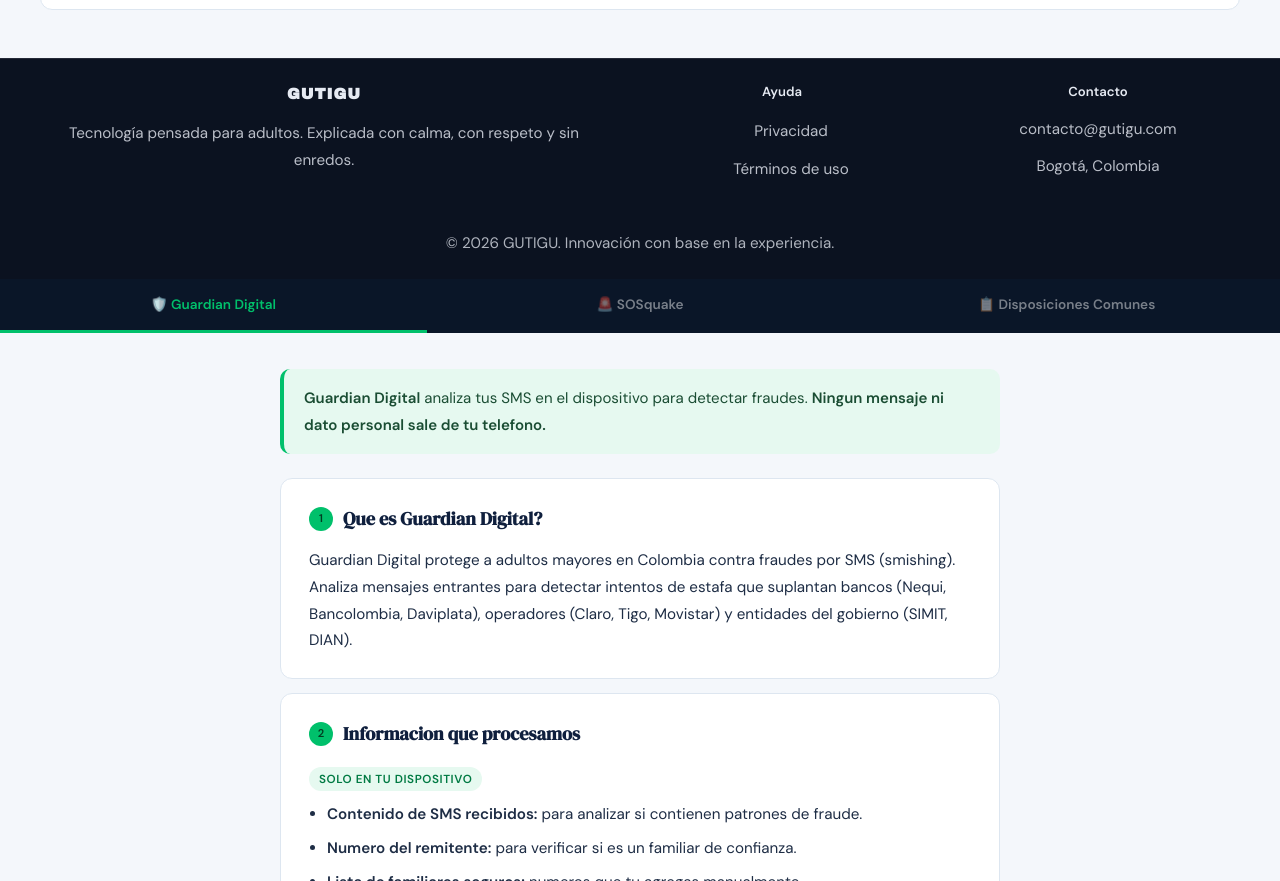
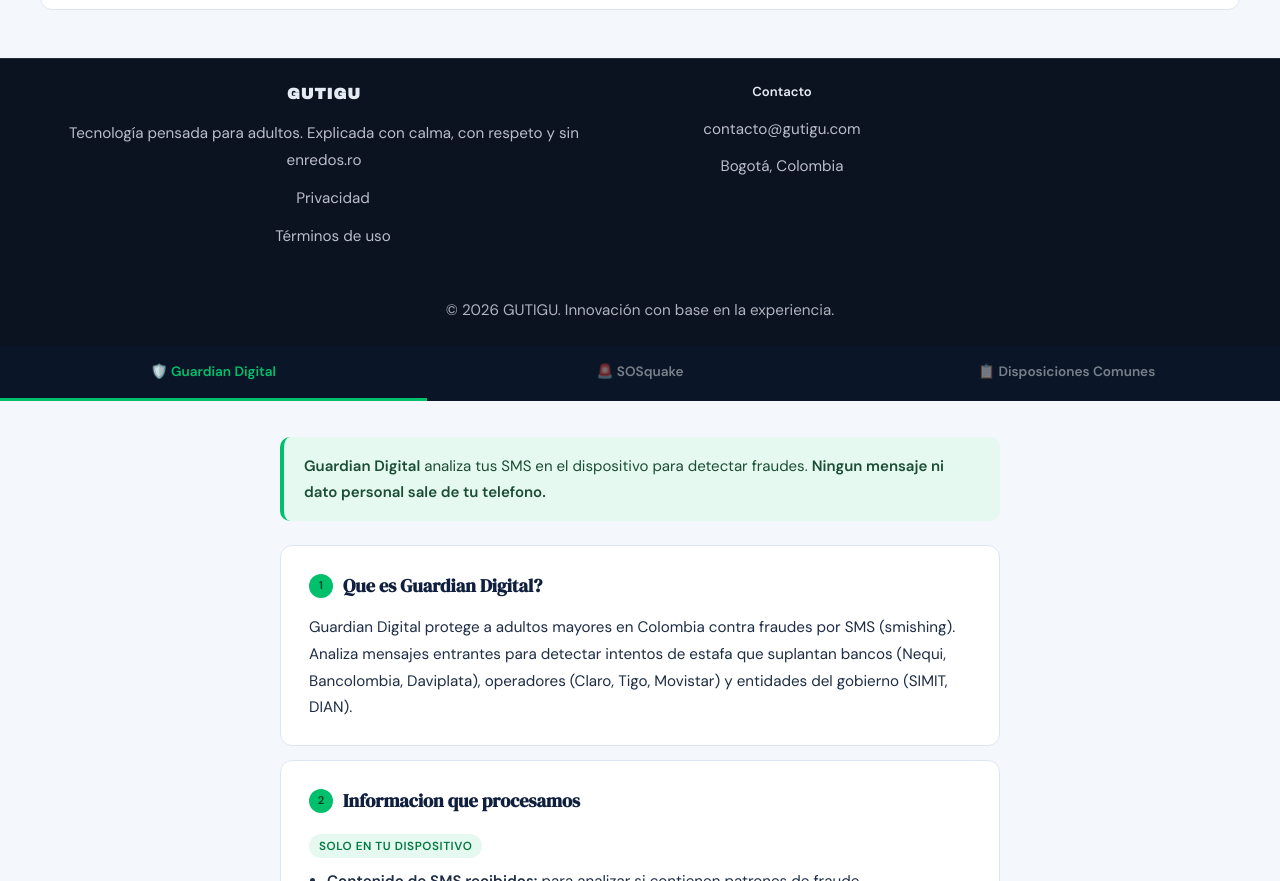
Before and after one commit to jromelo1/gutigu, a plain HTML site: page index.html in a window 1280 px wide. Shown: the part 5305-6186 px from the top of the page. Drawn offline with Linux system fonts and the light colour scheme.

Commit message:
Fix footer content and update link to privacy page

```diff
--- a/index.html
+++ b/index.html
@@ -682,15 +682,10 @@
       <div>
         <h3 style="color: #E6EAF2; font-family: 'Archivo Black'; letter-spacing: 1px;">GUTIGU</h3>
         <p style="margin-top: 0.75rem;">
-          Tecnología pensada para adultos. Explicada con calma, con respeto y sin enredos.
-        </p>
-      </div>
-
-      <div>
-        <h4 style="color: #E6EAF2; margin-bottom: 0.75rem;">Ayuda</h4>
+          Tecnología pensada para adultos. Explicada con calma, con respeto y sin enredos.ro
         <ul style="list-style: none; line-height: 2;">
           <!-- NO se modifican políticas/terminos: se mantienen como enlaces -->
-          <li><a href="javascript:openPrivacy()" style="text-decoration: none;">Privacidad</a></li>
+         <li><a href=/privacidad.html style="text-decoration: none;">Privacidad</a></li>
           <li><a href="#" style="text-decoration: none;">Términos de uso</a></li>
         </ul>
       </div>
```
